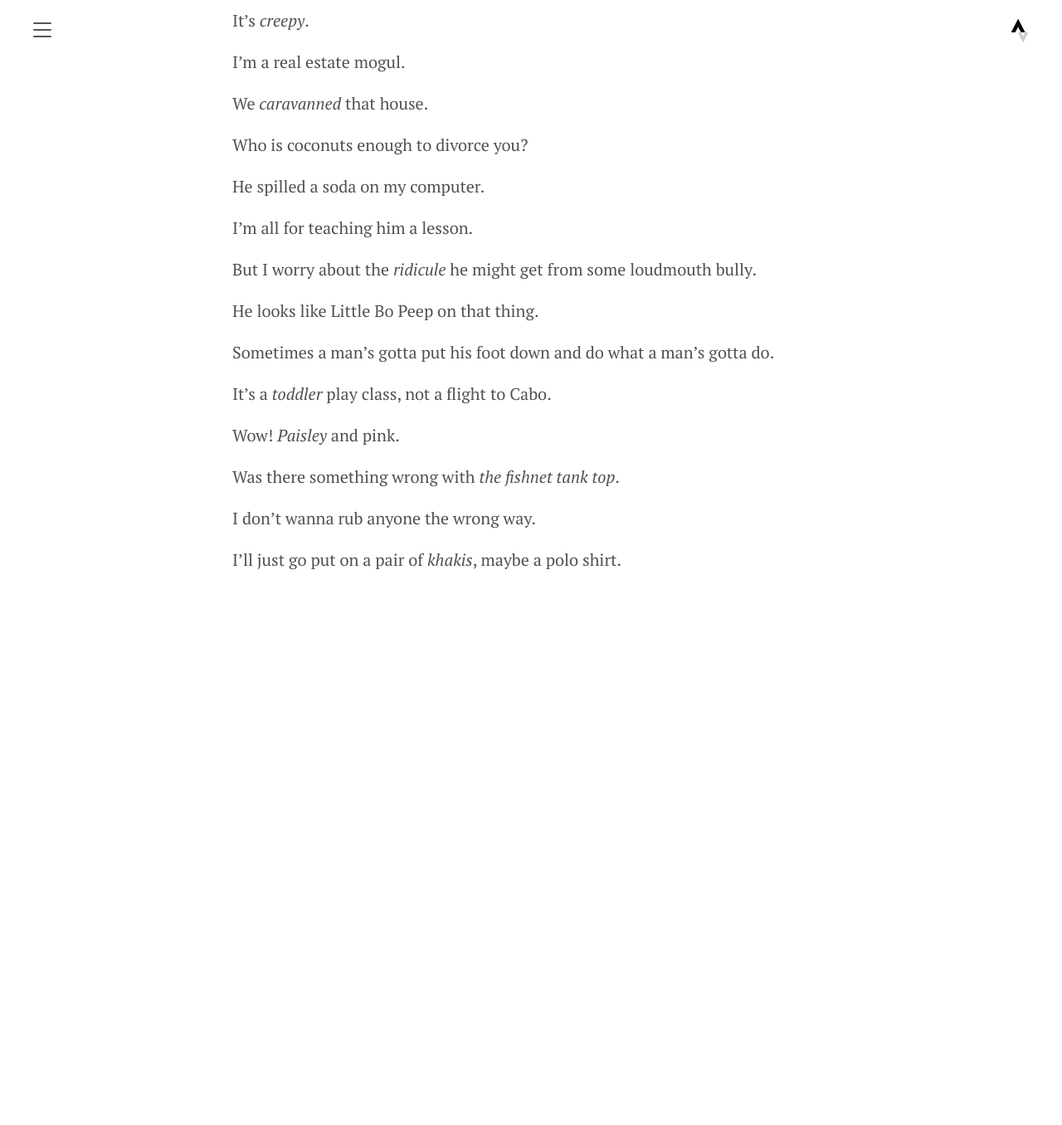
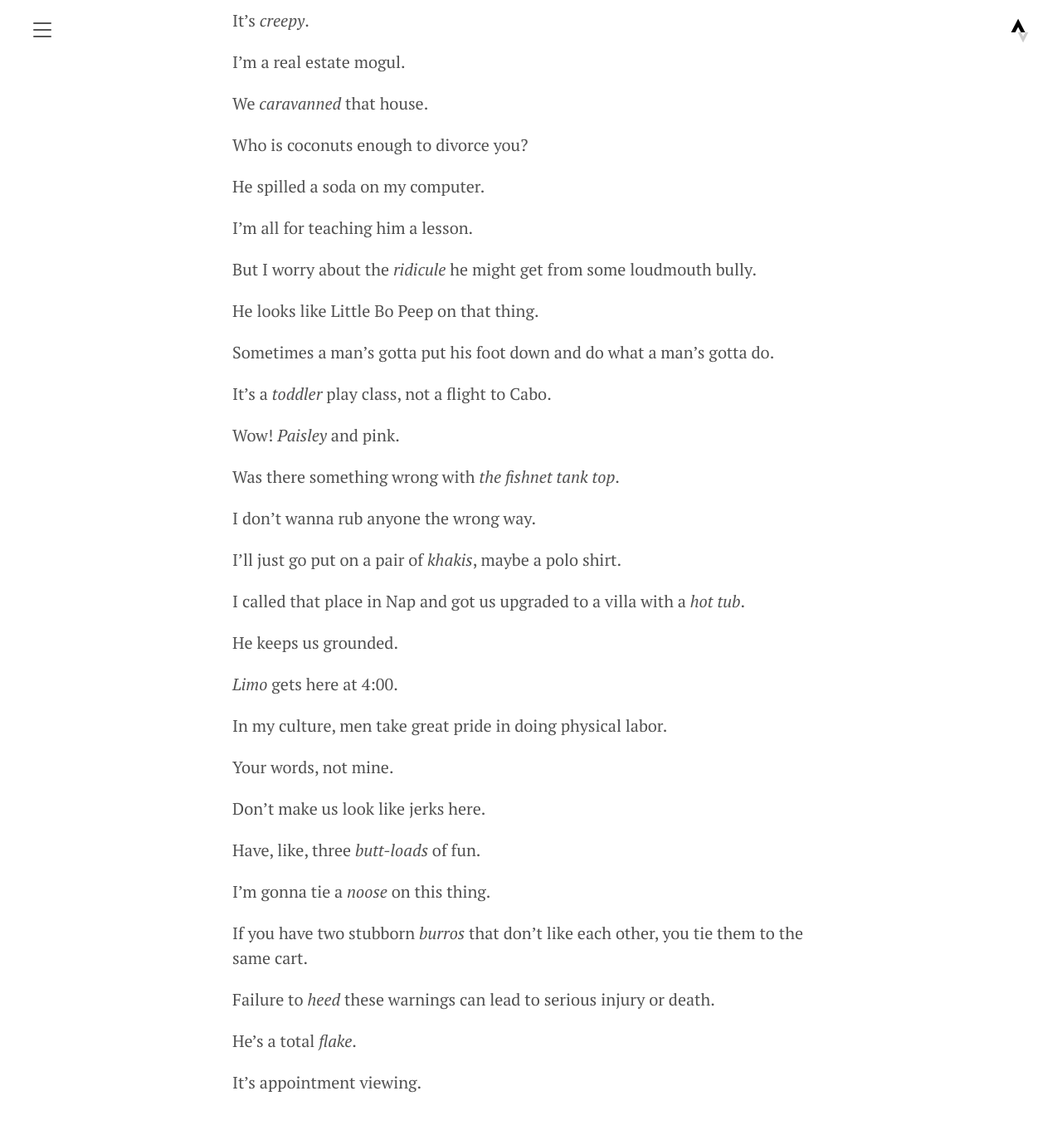
Before and after one commit to yoncise/yoncise.github.io, a Jekyll site: the page built from logs/_posts/2023/2023-12-17-150480384.md, in a window 1280 px wide and 1400 px high, scrolled down 402 px. Shown: the top 1356 px of the window at 83% size. Built offline with Jekyll 4.4.1, drawn with Linux system fonts in a browser that asks for light colours; before the commit the page ends 1172 px from its top, so only the background shows below that.

Commit message:
语雀同步 Modern Family S01E02

```diff
--- a/logs/_posts/2023/2023-12-17-150480384.md
+++ b/logs/_posts/2023/2023-12-17-150480384.md
@@ -35,3 +35,27 @@ Was there something wrong with _the fishnet tank top_.
 I don't wanna rub anyone the wrong way.
 
 I'll just go put on a pair of _khakis_, maybe a polo shirt.
+
+I called that place in Nap and got us upgraded to a villa with a _hot tub_.
+
+He keeps us grounded.
+
+_Limo_ gets here at 4:00.
+
+In my culture, men take great pride in doing physical labor.
+
+Your words, not mine.
+
+Don't make us look like jerks here.
+
+Have, like, three _butt-loads_ of fun.
+
+I'm gonna tie a _noose_ on this thing.
+
+If you have two stubborn _burros_ that don't like each other, you tie them to the same cart.
+
+Failure to _heed_ these warnings can lead to serious injury or death.
+
+He's a total _flake_.
+
+It's appointment viewing.
```
